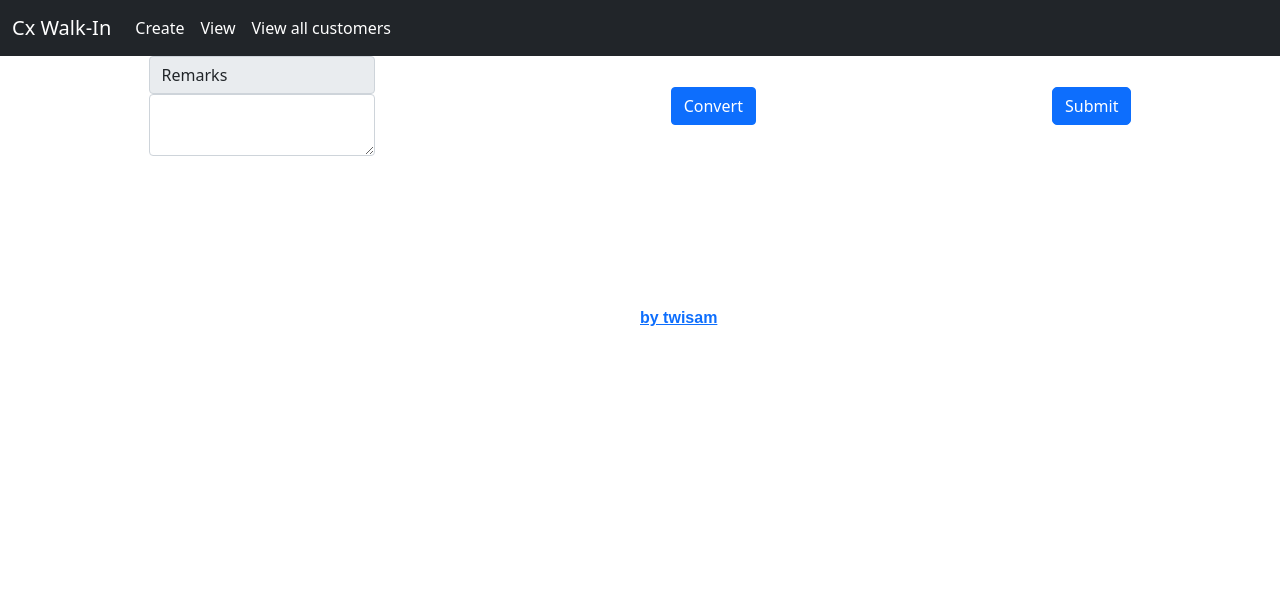
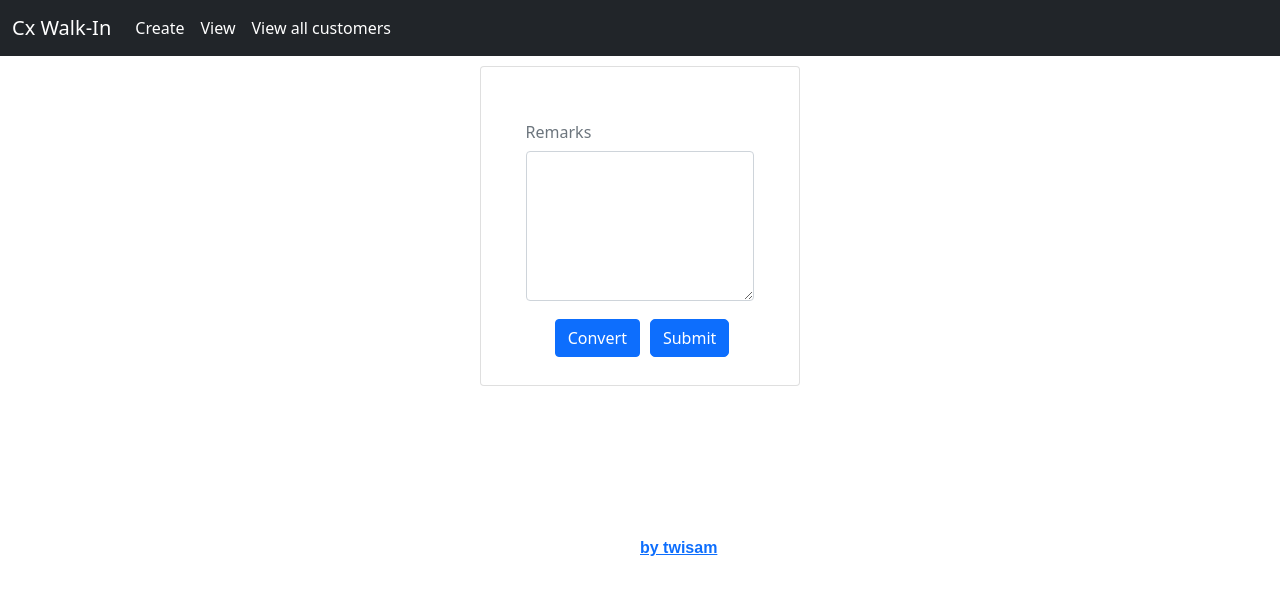
Before and after one commit to lennoxstark47/walkinregister, a React (Create React App) app: page /edit/1 in a window 1280 px wide. Shown: the top 594 px of the page. Built offline with nearby package versions, Linux system fonts and the light colour scheme; no server answers; a web font is replaced by a local one.

Commit message:
added design and date in cxlist

```diff
--- a/src/components/CxList.jsx
+++ b/src/components/CxList.jsx
@@ -30,9 +30,16 @@ export default class CxList extends Component {
 	}
 
 	customerList(props) {
-		return this.state.customers.map((customer) => {
+		return this.state.customers.map(
+			(customer) => {
 				return (
 					<tr>
+						<td>
+							{customer.createdAt.substring(
+								0,
+								10
+							)}
+						</td>
 						<td>{customer.name}</td>
 						<td>{customer.phone}</td>
 						<td>{customer.address}</td>
@@ -50,7 +57,8 @@ export default class CxList extends Component {
 						</td>
 					</tr>
 				);
-		});
+			}
+		);
 	}
 
 	render() {
@@ -62,6 +70,7 @@ export default class CxList extends Component {
 					<table className='table'>
 						<thead>
 							<tr>
+								<th scope='col'>Date</th>
 								<th scope='col'>Name</th>
 								<th scope='col'>Phone</th>
 								<th scope='col'>Address</th>
--- a/src/components/Editcx.jsx
+++ b/src/components/Editcx.jsx
@@ -7,6 +7,7 @@ export default class Editcx extends Component {
 		this.state = {
 			remarks: '',
 			isConverted: null,
+			name: '',
 		};
 	}
 
@@ -19,6 +20,7 @@ export default class Editcx extends Component {
 			.then((res) => {
 				this.setState({
 					isConverted: res.data.isConverted,
+					name: res.data.name,
 				});
 				console.log(res.data);
 			})
@@ -27,6 +29,7 @@ export default class Editcx extends Component {
 			});
 
 		console.log(this.state.isConverted);
+		console.log(this.state.name);
 	}
 
 	onRemarksChange = (event) => {
@@ -57,6 +60,11 @@ export default class Editcx extends Component {
 				updatedCx
 			)
 			.then((res) => {
+				if (!res) {
+					console.log('error');
+				} else {
+					window.location = '/success';
+				}
 				console.log(res.data);
 			})
 			.catch((err) => {
@@ -67,22 +75,53 @@ export default class Editcx extends Component {
 	render() {
 		return (
 			<div
+				style={{
+					display: 'flex',
+					justifyContent: 'center',
+				}}>
+				<div
+					className='card'
+					style={{
+						width: '20rem',
+						height: '20rem',
+						marginTop: '10px',
+					}}>
+					<div className='card-body'>
+						<div
 							className='input-group'
 							style={{
 								display: 'flex',
 								alignItems: 'center',
-					justifyContent: 'space-around',
+								justifyContent: 'center',
+								marginTop: '30px',
+								height: '250px',
 							}}>
-				<div>
-					<span className='input-group-text'>
+							<div
+								style={{
+									width: '80%',
+								}}>
+								<div className='card-title'>
+									<h5>{this.state.name}</h5>
+								</div>
+								<h6 className='card-subtitle mb-2 text-muted'>
 									Remarks
-					</span>
+								</h6>
 								<textarea
 									className='form-control'
 									aria-label='Remarks'
-						onChange={this.onRemarksChange}></textarea>
+									onChange={this.onRemarksChange}
+									style={{
+										height: '150px',
+									}}></textarea>
 							</div>
-				<div>
+							<div
+								style={{
+									display: 'flex',
+									alignItems: 'center',
+									marginTop: '5px',
+								}}>
+								<div
+									style={{ marginLeft: '5px' }}>
 									<button
 										type='button'
 										className='btn btn-primary'
@@ -90,13 +129,22 @@ export default class Editcx extends Component {
 										Convert
 									</button>
 								</div>
+								<div
+									style={{ marginLeft: '10px' }}>
 									<button
 										type='button'
 										className='btn btn-primary'
 										onClick={this.handleSubmit}
-					style={{ borderRadius: '5px' }}>
+										style={{
+											borderRadius: '5px',
+										}}>
 										Submit
 									</button>
+								</div>
+							</div>
+						</div>
+					</div>
+				</div>
 			</div>
 		);
 	}
--- a/src/components/Search.jsx
+++ b/src/components/Search.jsx
@@ -1,5 +1,6 @@
 import axios from 'axios';
 import React, { Component } from 'react';
+import { Link } from 'react-router-dom';
 
 export default class Search extends Component {
 	constructor() {
@@ -10,6 +11,8 @@ export default class Search extends Component {
 			address: '',
 			custPhone: '',
 			pin: '',
+			id: '',
+			loading: false,
 		};
 	}
 
@@ -23,6 +26,9 @@ export default class Search extends Component {
 		event.preventDefault();
 
 		console.log(this.state.phone);
+		this.setState({
+			loading: true,
+		});
 
 		axios
 			.get(
@@ -36,6 +42,8 @@ export default class Search extends Component {
 					custPhone: res.data.phone,
 					address: res.data.address,
 					pin: res.data.pin,
+					id: res.data._id,
+					loading: false,
 				});
 			})
 			.catch((err) => {
@@ -50,7 +58,19 @@ export default class Search extends Component {
 	render() {
 		return (
 			<div>
-				<h3>Search for a Customer</h3>
+				<div
+					style={{
+						display: 'flex',
+						justifyContent: 'center',
+						marginTop: '10px',
+					}}>
+					<div
+						className='card'
+						style={{ maxWidth: '20rem' }}>
+						<div className='card-body'>
+							<h5 className='card-title'>
+								Search for a Customer
+							</h5>
 							<form
 								onSubmit={this.handleSubmit}
 								className='form-control form-control-sm'>
@@ -64,18 +84,27 @@ export default class Search extends Component {
 										value={this.state.phone}
 									/>
 								</div>
-					<div className='form-group'>
+								<div
+									className='form-group'
+									style={{
+										display: 'flex',
+										alignItems: 'center',
+										justifyContent: 'center',
+									}}>
 									<input
 										type='submit'
 										className='btn btn-primary'
-							value='Search Customer'
+										value='Search'
+										style={{
+											marginTop: '5px',
+										}}
 									/>
 								</div>
 							</form>
-				{/* <p>Name : {this.state.name}</p>
-				<p>Phone : {this.state.custPhone}</p>
-				<p>Address : {this.state.address}</p>
-				<p>PIN : {this.state.pin}</p> */}
+						</div>
+					</div>
+				</div>
+
 				<table className='table'>
 					<thead>
 						<tr>
@@ -85,14 +114,28 @@ export default class Search extends Component {
 							<th scope='col'>PIN</th>
 						</tr>
 					</thead>
+					{this.state.loading ? (
+						<p>Loading....</p>
+					) : (
 						<tbody>
 							<tr>
 								<td>{this.state.name}</td>
 								<td>{this.state.custPhone}</td>
 								<td>{this.state.address}</td>
 								<td>{this.state.pin}</td>
+								<td>
+									{this.state.loading ? null : (
+										<Link
+											to={
+												'/edit/' + this.state.id
+											}>
+											edit
+										</Link>
+									)}
+								</td>
 							</tr>
 						</tbody>
+					)}
 				</table>
 			</div>
 		);
--- a/src/components/Submit.jsx
+++ b/src/components/Submit.jsx
@@ -74,12 +74,28 @@ export default class Submit extends Component {
 
 	render() {
 		return (
-			<div>
-				<h3>Create new Customer</h3>
+			<div
+				style={{
+					display: 'flex',
+					alignItems: 'center',
+					justifyContent: 'center',
+				}}>
+				<div
+					className='card border-dark mb-4'
+					style={{
+						maxWidth: '50rem',
+						marginTop: '5px',
+					}}>
+					<div className='card-header'>
+						Create new customer
+					</div>
 					<form
 						onSubmit={this.handleSubmit}
-					className='form-control form-control-sm'>
-					<div className='form-group'>
+						className='form-control form-control-sm'
+						style={{ padding: '50px' }}>
+						<div
+							className='form-group'
+							style={{ width: '300px' }}>
 							<label>Name: </label>
 							<input
 								type='text'
@@ -113,7 +129,12 @@ export default class Submit extends Component {
 								value={this.state.pin}
 							/>
 						</div>
-					<div className='form-group'>
+						<div
+							className='form-group'
+							style={{
+								marginTop: '10px',
+								marginLeft: '30%',
+							}}>
 							<input
 								type='submit'
 								className='btn btn-primary'
@@ -122,6 +143,7 @@ export default class Submit extends Component {
 						</div>
 					</form>
 				</div>
+			</div>
 		);
 	}
 }
```
Also changed, not shown: src/components/succesfull.jsx (+14 -7 lines). Lines whose indentation alone changed are shown as unchanged.
